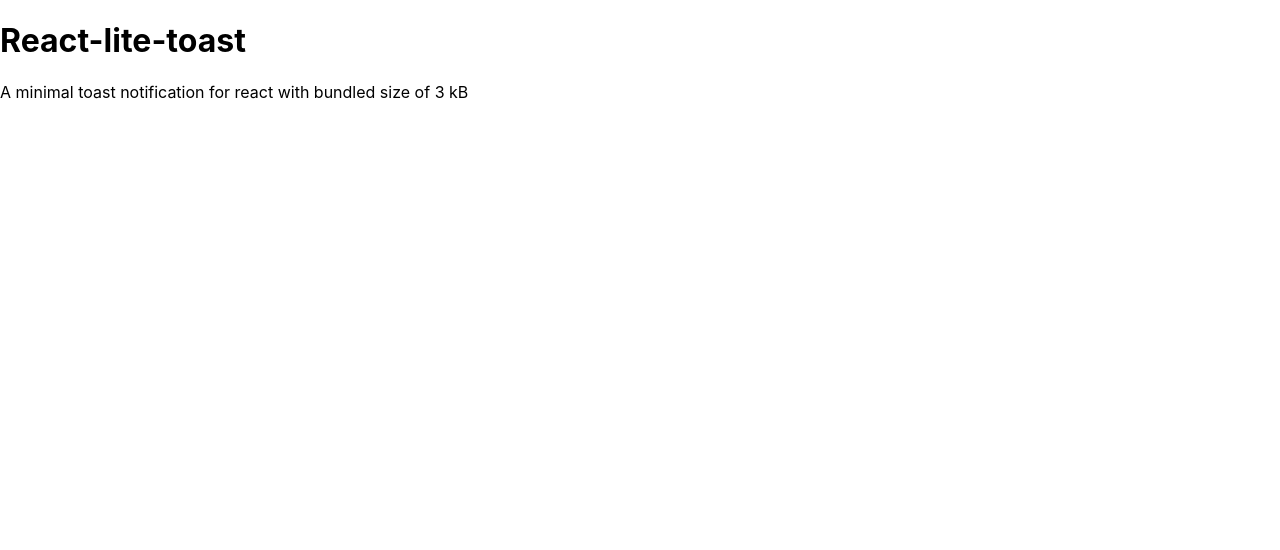
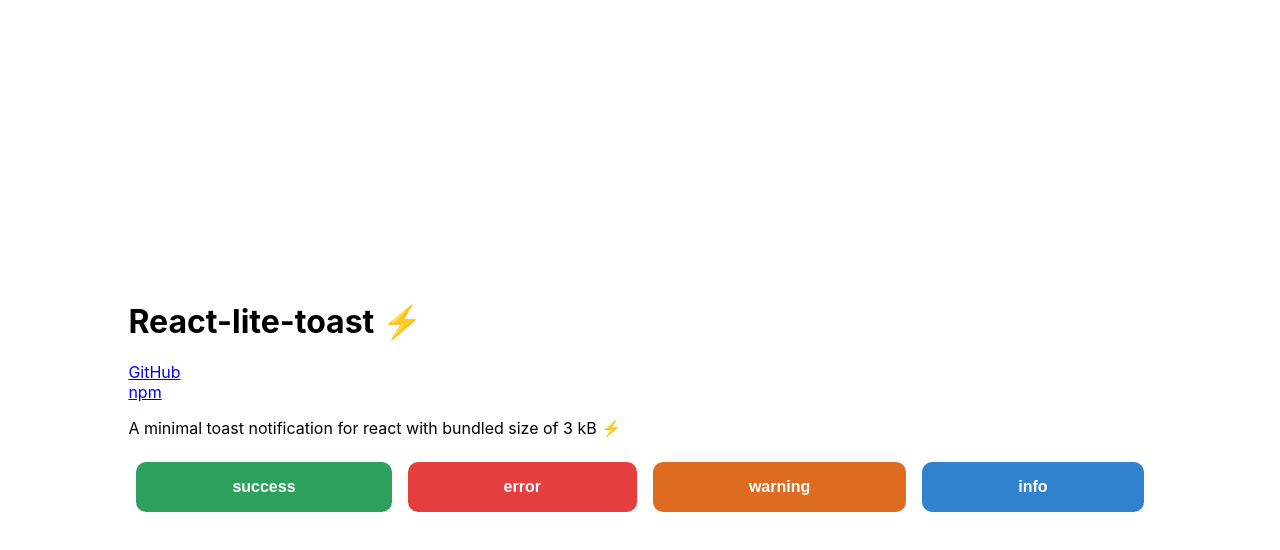
Before and after one commit to ajinkabeer/react-lite-toast-home, a React (Create React App) app: page / in a window 1280 px wide. Shown: the top 550 px of the page. Built offline with nearby package versions, Linux system fonts and the light colour scheme.

Commit message:
Add lite toast and button actions

```diff
--- a/package.json
+++ b/package.json
@@ -8,6 +8,7 @@
     "@testing-library/user-event": "^7.1.2",
     "react": "^16.13.1",
     "react-dom": "^16.13.1",
+    "react-lite-toast": "^1.0.1",
     "react-scripts": "3.4.1"
   },
   "scripts": {
--- a/src/App.js
+++ b/src/App.js
@@ -1,11 +1,35 @@
-import React from 'react';
+import React, { useState } from 'react';
+import { Toast } from 'react-lite-toast'
+import 'react-lite-toast/dist/index.css'
 
 function App() {
+  const [toast, setToast] = useState(false)
+  const [toastType, setToastType] = useState('')
+  const [position, setPosition] = useState('')
+  const [title, setTitle] = useState('')
+  const [message, setMessage] = useState('')
+
+  const toastHandler = (type, position, title, message) => {
+    setToastType(type)
+    setPosition(position)
+    setTitle(title)
+    setMessage(message)
+    setToast(!toast)
+  }
+
   return (
     <div className="App">
       <header className="App-header">
-        <h1>React-lite-toast</h1>
-        <p>A minimal toast notification for react with bundled size of 3 kB</p>
+        <h1>React-lite-toast <span aria-label="zap emoji" role="img">⚡</span></h1>
+        <a href="https://www.github.com/ajinkabeer/react-lite-toast">GitHub</a>
+        <br />
+        <a href="https://www.npmjs.com/package/react-lite-toast">npm</a>
+        <p>A minimal toast notification for react with bundled size of 3 kB <span aria-label="zap emoji" role="img">⚡</span></p>
+        <button class="btn success" onClick={() => toastHandler('success', 'bottomup', 'Success', 'Dunder Mifflin')}>success</button>
+        <button class="btn error" onClick={() => toastHandler('error', 'topdown', 'Failed', 'Battlestart Galatica')}>error</button>
+        <button class="btn warning" onClick={() => toastHandler('warning', 'bottomright', 'Warning', 'Wooooof')} >warning</button>
+        <button class="btn info" onClick={() => toastHandler('info', 'bottomleft', 'Info', 'Please note')}>info</button>
+        {toast && <Toast type={toastType} title={title} description={message} position={position} />}
       </header>
     </div>
   );
--- a/src/index.css
+++ b/src/index.css
@@ -11,3 +11,68 @@
   font-family: source-code-pro, Menlo, Monaco, Consolas, 'Courier New',
     monospace;
 }
+
+.App {
+  height: 100vh;
+  display: flex;
+  justify-content: center;
+  align-items: center;
+}
+
+.btn {
+  outline:none;
+  border:none;
+  position:relative;
+  font-size:1rem;
+  padding:1rem 6rem;
+  color:#fff;
+  font-weight:600;
+  border-radius:10px;
+  cursor:pointer;
+  transition: background-color 1s ease;
+  margin: .5rem;
+ }
+
+ .success {
+  background-color:#2ea05d;
+ }
+
+ .error {
+  background-color:#E53E3E;
+ }
+
+
+ .warning {
+  background-color:#DD6B20;
+ }
+
+ .info {
+  background-color:#3182ce;
+ }
+
+
+
+.success:hover {
+  color:#2ea05d;
+  background-color:#fff;
+  border:2px solid #2ea05d;
+}
+
+.error:hover {
+  color:#E53E3E;
+  background-color:#fff;
+  border:2px solid #E53E3E ;
+}
+
+.warning:hover {
+  color:#DD6B20;
+  background-color:#fff;
+  border:2px solid #DD6B20 ;
+}
+
+
+.info:hover {
+  color:#3182ce;
+  background-color:#fff;
+  border:2px solid #3182ce ;
+}
```
Also changed, not shown: 1 other file (tests, documents, lock files or other folders).
